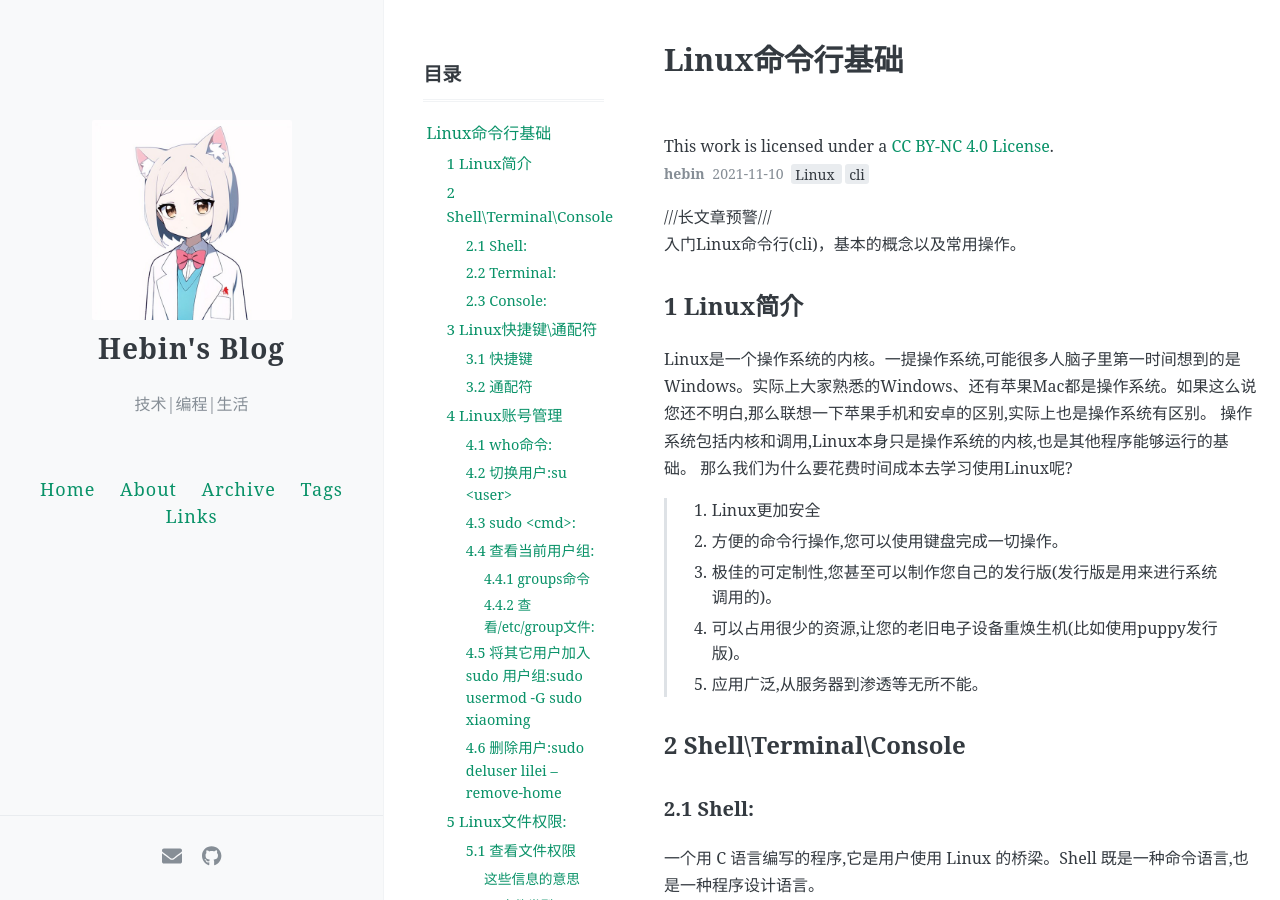
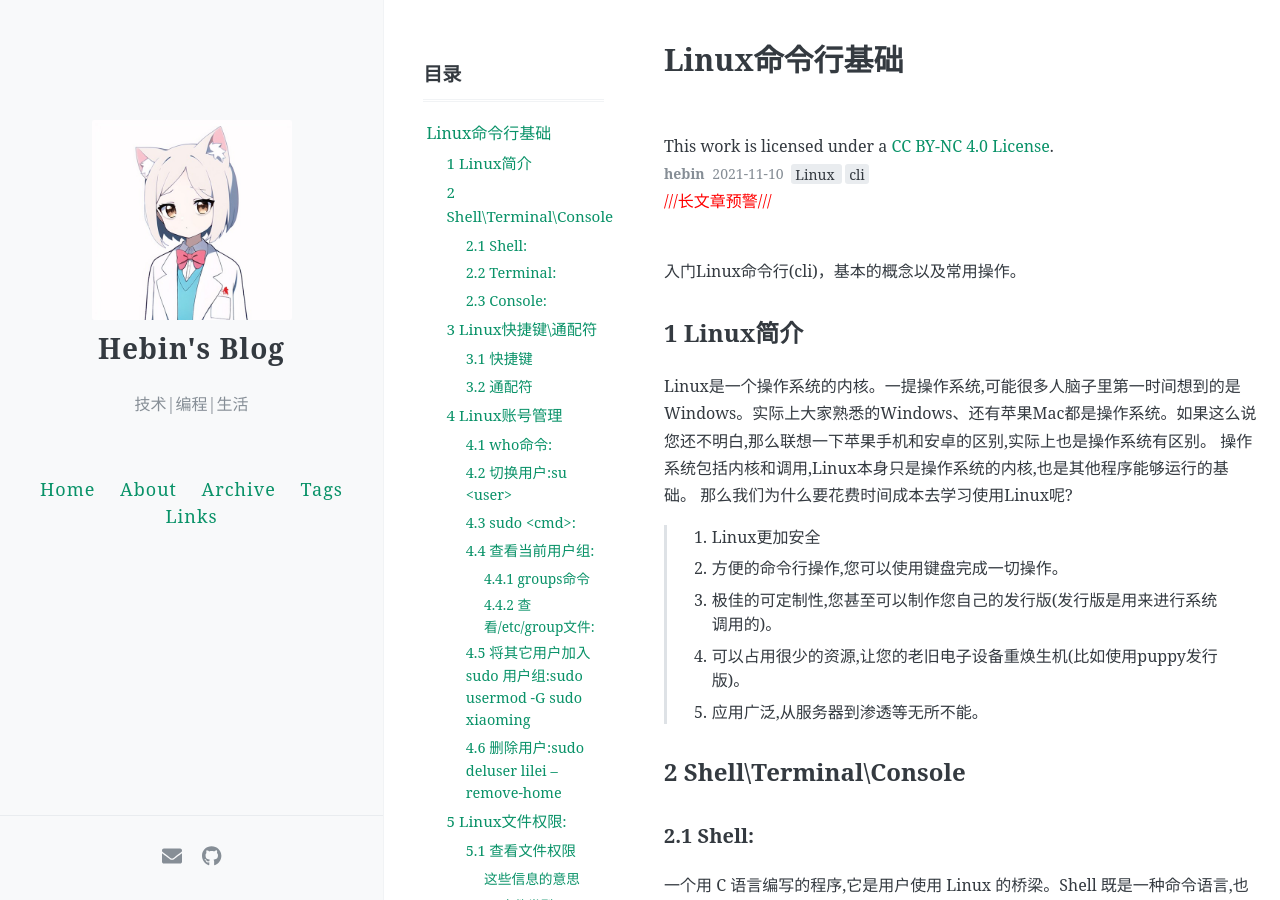
Before and after one commit to Hebin-zhang/Hebin-zhang.github.io, a Jekyll site: the page built from _posts/2021-11-10-Linux_cli_basic.md, in a window 1280 px wide and 900 px high. Built offline with Jekyll 4.4.1, drawn with Linux system fonts in a browser that asks for light colours; comment, search, counter and statistics services are not loaded.

Commit message:
Update 2021-11-10-Linux_cli_basic.md

```diff
--- a/_posts/2021-11-10-Linux_cli_basic.md
+++ b/_posts/2021-11-10-Linux_cli_basic.md
@@ -8,7 +8,7 @@ comments: true
 toc: true
 ---
 
-///长文章预警///<br>入门Linux命令行(cli)，基本的概念以及常用操作。
+<font color="#FF0000">///长文章预警///</font><br>入门Linux命令行(cli)，基本的概念以及常用操作。
 
 ## 1 Linux简介
 Linux是一个操作系统的内核。一提操作系统,可能很多人脑子里第一时间想到的是Windows。实际上大家熟悉的Windows、还有苹果Mac都是操作系统。如果这么说您还不明白,那么联想一下苹果手机和安卓的区别,实际上也是操作系统有区别。
```
